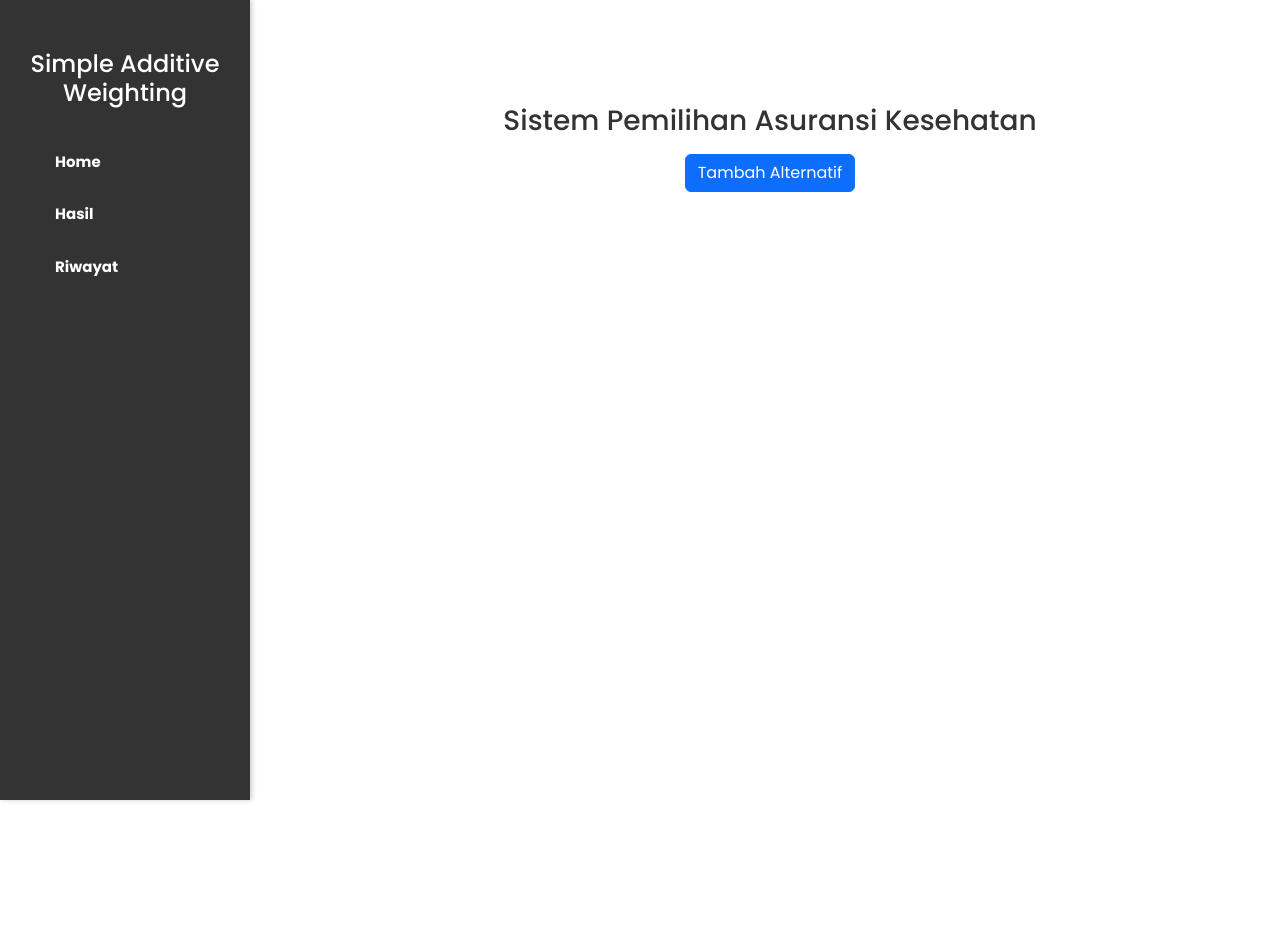
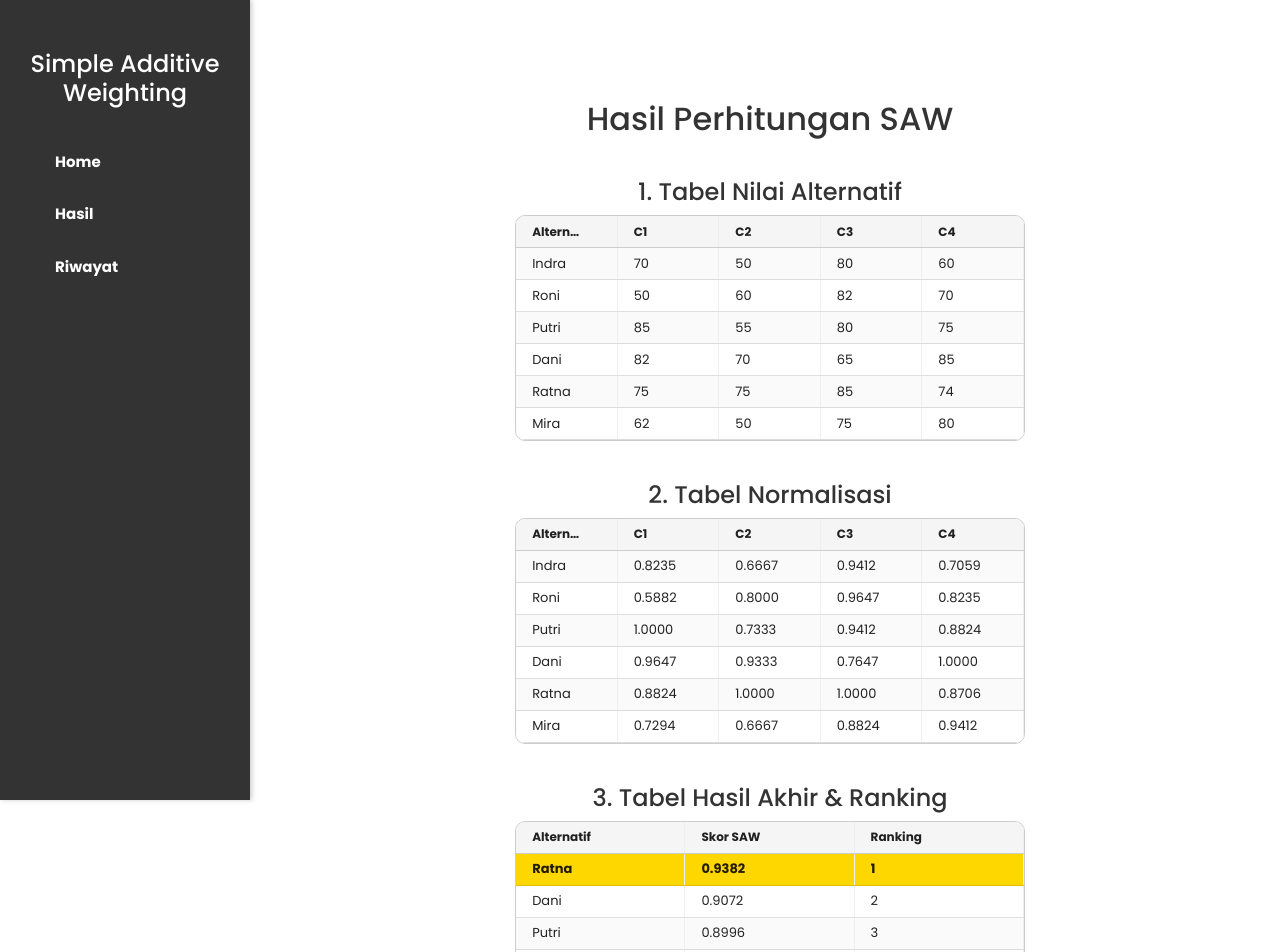
Before and after one commit to gunamulyaa/dss_saw, a React (Vite) app: page /hasil.jsx in a window 1280 px wide. Shown: the top 952 px of the page. Before the commit the page ends 800 px from the top, so only its background shows below. Built offline with nearby package versions, Linux system fonts and the light colour scheme; some icons are missing.

Commit message:
Update Table

```diff
--- a/package.json
+++ b/package.json
@@ -18,7 +18,9 @@
     "framer-motion": "^12.6.3",
     "react": "^19.0.0",
     "react-bootstrap": "^2.10.9",
-    "react-dom": "^19.0.0"
+    "react-data-table-component": "^7.7.0",
+    "react-dom": "^19.0.0",
+    "react-router-dom": "^7.5.0"
   },
   "devDependencies": {
     "@eslint/js": "^9.21.0",
--- a/src/App.jsx
+++ b/src/App.jsx
@@ -1,14 +1,21 @@
 import Sidebar from "./components/Sidebar";
 import "./App.css";
 import React from "react";
+import { BrowserRouter as Router, Routes, Route } from "react-router-dom";
 import "bootstrap/dist/css/bootstrap.min.css";
 import InputForm from "./components/InputForm";
+import HasilSAW from "./components/hasil";
 
 function App() {
   return (
     <div className="content">
       <Sidebar />
-      <InputForm />
+      <Router>
+        <Routes>
+          <Route path="/" element={<InputForm />} />
+          <Route path="/hasil.jsx" element={<HasilSAW />} />
+        </Routes>
+      </Router>
     </div>
   );
 }
--- /dev/null
+++ b/src/HasilSAW.css
@@ -0,0 +1,5 @@
+.data-table {
+  font-size: 14px;
+  border-radius: 6px;
+  overflow: hidden;
+}
--- a/src/components/Sidebar.jsx
+++ b/src/components/Sidebar.jsx
@@ -4,6 +4,7 @@ import "../Sidebar.css";
 import HomeIcon from "@mui/icons-material/Home";
 import InfoIcon from "@mui/icons-material/Info";
 import CalculateIcon from "@mui/icons-material/Calculate";
+import { Link } from "react-router-dom";
 
 function Sidebar() {
   return (
@@ -14,7 +15,7 @@ function Sidebar() {
         <Nav.Link href="/" className="sidebar-link">
           <HomeIcon /> Home
         </Nav.Link>
-        <Nav.Link href="/Hasil" className="sidebar-link">
+        <Nav.Link href="./hasil.jsx" className="sidebar-link">
           <CalculateIcon /> Hasil
         </Nav.Link>
         <Nav.Link href="/Riwayat" className="sidebar-link">
--- /dev/null
+++ b/src/components/hasil.jsx
@@ -0,0 +1,148 @@
+import React from "react";
+import DataTable from "react-data-table-component";
+
+const HasilSAW = () => {
+  const alternatives = [
+    { name: "Indra", values: { C1: 70, C2: 50, C3: 80, C4: 60 } },
+    { name: "Roni", values: { C1: 50, C2: 60, C3: 82, C4: 70 } },
+    { name: "Putri", values: { C1: 85, C2: 55, C3: 80, C4: 75 } },
+    { name: "Dani", values: { C1: 82, C2: 70, C3: 65, C4: 85 } },
+    { name: "Ratna", values: { C1: 75, C2: 75, C3: 85, C4: 74 } },
+    { name: "Mira", values: { C1: 62, C2: 50, C3: 75, C4: 80 } },
+  ];
+
+  const criteria = [
+    { id: "C1", name: "C1", weight: 0.25 },
+    { id: "C2", name: "C2", weight: 0.2 },
+    { id: "C3", name: "C3", weight: 0.3 },
+    { id: "C4", name: "C4", weight: 0.25 },
+  ];
+
+  // Normalisasi
+  const maxValues = criteria.reduce((acc, crit) => {
+    const max = Math.max(...alternatives.map((alt) => alt.values[crit.id]));
+    acc[crit.id] = max;
+    return acc;
+  }, {});
+
+  const normalized = alternatives.map((alt) => {
+    const normValues = {};
+    criteria.forEach((crit) => {
+      normValues[crit.id] = (
+        alt.values[crit.id] / maxValues[crit.id]
+      ).toFixed(4);
+    });
+    return { name: alt.name, values: normValues };
+  });
+
+  const scored = normalized.map((alt) => {
+    const score = criteria.reduce(
+      (acc, crit) =>
+        acc + parseFloat(alt.values[crit.id]) * crit.weight,
+      0
+    );
+    return { name: alt.name, score: score.toFixed(4) };
+  });
+
+  const ranked = [...scored]
+    .sort((a, b) => b.score - a.score)
+    .map((item, index) => ({ ...item, rank: index + 1 }));
+
+  // Kolom Tabel
+  const altColumns = [
+    { name: "Alternatif", selector: (row) => row.name, sortable: true },
+    ...criteria.map((crit) => ({
+      name: crit.name,
+      selector: (row) => row.values[crit.id],
+    })),
+  ];
+
+  const resultColumns = [
+    { name: "Alternatif", selector: (row) => row.name, sortable: true },
+    { name: "Skor SAW", selector: (row) => row.score, sortable: true },
+    { name: "Ranking", selector: (row) => row.rank, sortable: true },
+  ];
+
+  // Styling langsung
+  const tableStyle = {
+    table: {
+      style: {
+        border: "1px solid #ccc",
+        borderRadius: "10px",
+        overflow: "hidden",
+      },
+    },
+    headRow: {
+      style: {
+        backgroundColor: "#f5f5f5",
+        borderBottom: "1px solid #ccc",
+      },
+    },
+    headCells: {
+      style: {
+        fontWeight: "bold",
+        borderRight: "1px solid #eee",
+      },
+    },
+    rows: {
+      style: {
+        borderBottom: "1px solid #ddd",
+      },
+    },
+    cells: {
+      style: {
+        borderRight: "1px solid #eee",
+      },
+    },
+  };
+
+  // Warna khusus untuk juara 1
+  const rowHighlight = [
+    {
+      when: (row) => row.rank === 1,
+      style: {
+        backgroundColor: "#FFD700",
+        fontWeight: "bold",
+      },
+    },
+  ];
+
+  return (
+    <div style={{ maxWidth: 800, margin: "0 auto", padding: 20 }}>
+      <h2 style={{ textAlign: "center" }}>Hasil Perhitungan SAW</h2>
+
+      <h4 style={{ marginTop: 40 }}>1. Tabel Nilai Alternatif</h4>
+      <DataTable
+        columns={altColumns}
+        data={alternatives}
+        dense
+        customStyles={tableStyle}
+        striped
+        highlightOnHover
+      />
+
+      <h4 style={{ marginTop: 40 }}>2. Tabel Normalisasi</h4>
+      <DataTable
+        columns={altColumns}
+        data={normalized}
+        dense
+        customStyles={tableStyle}
+        striped
+        highlightOnHover
+      />
+
+      <h4 style={{ marginTop: 40 }}>3. Tabel Hasil Akhir & Ranking</h4>
+      <DataTable
+        columns={resultColumns}
+        data={ranked}
+        dense
+        customStyles={tableStyle}
+        striped
+        highlightOnHover
+        conditionalRowStyles={rowHighlight}
+      />
+    </div>
+  );
+};
+
+export default HasilSAW;
```
Also changed, not shown: 1 other file (tests, documents, lock files or other folders).
